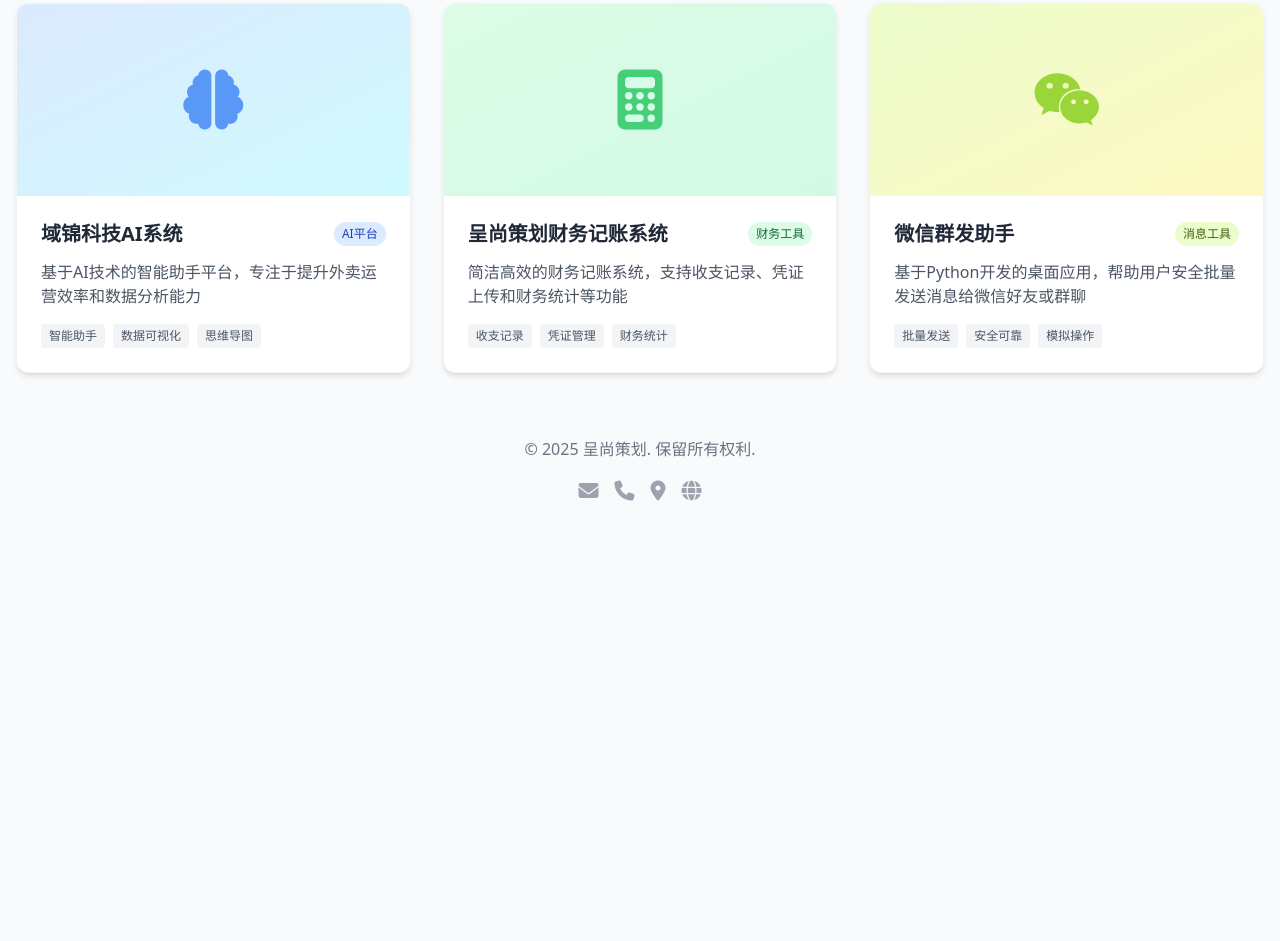
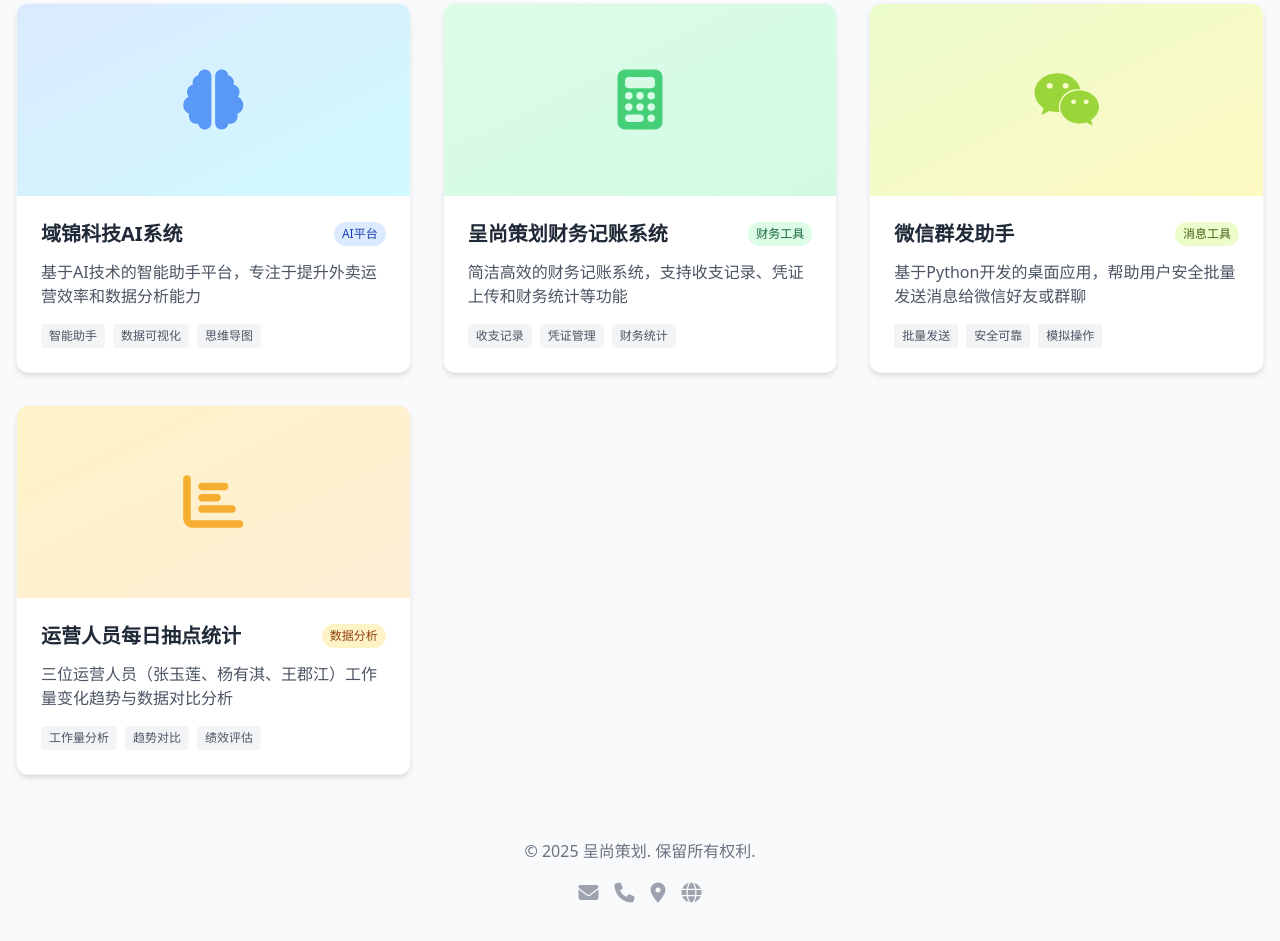
Before and after one commit to XUXIKAI886/xiangmuzhanshiheji, a plain HTML site: page index.html in a window 1280 px wide. Shown: the part 1073-2014 px from the top of the page. Before the commit the page ends 1626 px from the top, so only its background shows below. Drawn offline with nearby package versions, Linux system fonts and the light colour scheme.

Commit message:
添加运营人员每日抽点店铺数统计分析项目卡片

```diff
--- a/index.html
+++ b/index.html
@@ -241,6 +241,27 @@
                     </div>
                 </div>
             </a>
+
+            <!-- 新增项目卡片10：运营人员每日抽点店铺数统计分析 -->
+            <a href="https://xuxikai886.github.io/yunyingshujutongji/" target="_blank" class="project-card group">
+                <div class="card-inner h-full bg-white rounded-xl shadow-md overflow-hidden border border-gray-100">
+                    <div class="h-48 bg-gradient-to-br from-amber-100 to-orange-100 flex items-center justify-center">
+                        <i class="fas fa-chart-bar text-6xl text-amber-500 opacity-80 group-hover:opacity-100 transition-opacity"></i>
+                    </div>
+                    <div class="p-6">
+                        <div class="flex items-center mb-3">
+                            <h3 class="text-xl font-bold text-gray-800 group-hover:text-amber-600 transition-colors">运营人员每日抽点统计</h3>
+                            <span class="ml-auto bg-amber-100 text-amber-800 text-xs px-2 py-1 rounded-full">数据分析</span>
+                        </div>
+                        <p class="text-gray-600 mb-4">三位运营人员（张玉莲、杨有淇、王郡江）工作量变化趋势与数据对比分析</p>
+                        <div class="flex space-x-2">
+                            <span class="text-xs bg-gray-100 px-2 py-1 rounded text-gray-600">工作量分析</span>
+                            <span class="text-xs bg-gray-100 px-2 py-1 rounded text-gray-600">趋势对比</span>
+                            <span class="text-xs bg-gray-100 px-2 py-1 rounded text-gray-600">绩效评估</span>
+                        </div>
+                    </div>
+                </div>
+            </a>
         </div>
 
         <!-- 页脚 -->
```
Also changed, not shown: README.md.
